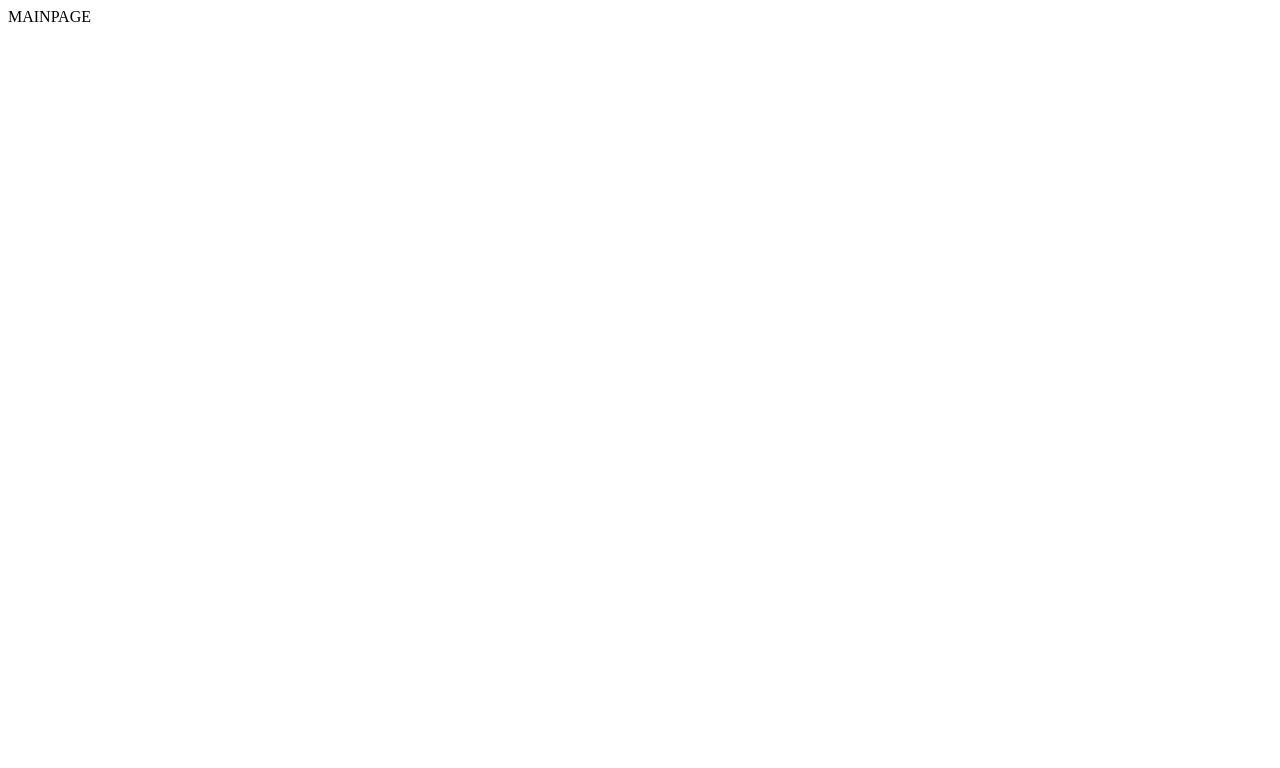
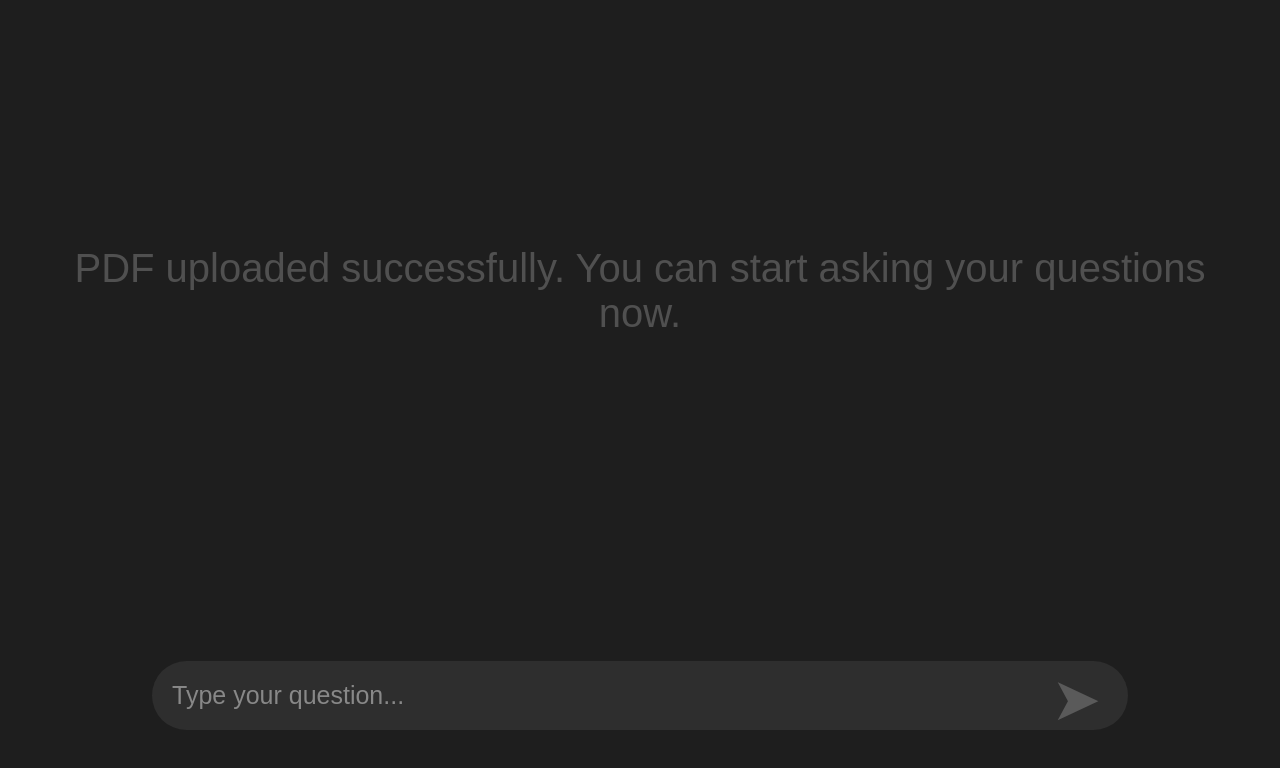
Before and after one commit to ABELDANALEX/hackrx-frontend, a React (Vite) app: page /main in a window 1280 px wide. Shown: the top 768 px of the page. Built offline with nearby package versions, Linux system fonts and the light colour scheme.

Commit message:
Questions Part Basic Functionality Done

```diff
--- a/package.json
+++ b/package.json
@@ -12,7 +12,9 @@
   "dependencies": {
     "react": "^19.1.1",
     "react-dom": "^19.1.1",
-    "react-router-dom": "^7.8.2"
+    "react-router-dom": "^7.8.2",
+    "simplebar": "^6.3.2",
+    "simplebar-react": "^3.3.2"
   },
   "devDependencies": {
     "@eslint/js": "^9.33.0",
--- a/src/components/QuestionsWindow/QuestionsWindow.css
+++ b/src/components/QuestionsWindow/QuestionsWindow.css
@@ -0,0 +1,95 @@
+.questions-window {
+  width: 100vw;
+  height: 100vh;
+  background-color: #1e1e1e;
+  color: #f0f0f0;
+  padding: 20px;
+  display: flex;
+  flex-direction: column;
+  box-sizing: border-box;
+  padding-left: 4vw;
+  padding-right: 4vw;
+  justify-content: flex-end;
+  gap: 5rem
+}
+
+.file-uploaded-header {
+  margin: auto; /* centers vertically & horizontally */
+  text-align: center;
+  color: #505050;
+  font-size: 40px;
+}
+
+.ask-container {
+  position: relative;
+  display: flex;
+  justify-content: center;
+  align-items: center;
+  padding-top: 20px;
+  padding-bottom: 50px;
+  /* border-top: 1px solid #505050; */
+}
+
+.ask-container input {
+  /* flex: 0 0; */
+  padding: 20px 60px 20px 20px; /* extra right padding for button */
+  border-radius: 50px;
+  border: none;
+  outline: none;
+  background-color: #2e2e2e;
+  color: #cccbcb;
+  font-size: 25px;
+  width: 70vw;
+  justify-self: center;
+}
+
+.ask-container input::placeholder {
+  color: #888;
+}
+
+.ask-container .ask-btn {
+  position: absolute;
+  right: 9.5vw;
+  bottom:45px;
+  background: none;
+  border: none;
+  cursor: pointer;
+  font-size: 60px;
+  color: #5a5a5a;
+}
+
+.ask-container .ask-btn:hover {
+  color: #888888;
+  transition: 0.3s;
+}
+
+.qa-list {
+  /* flex: 1;                take all available space */
+  overflow-y: auto;        /* scrollable */
+  display: flex;
+  flex-direction: column;
+  gap: 20px;
+  margin-left: 30vw;
+  padding: 20px;
+}
+
+
+.qa-list::-webkit-scrollbar {
+  width: 12px;               /* width of scrollbar */
+}
+
+.qa-list::-webkit-scrollbar-track {
+  background: #1e1e1e;       /* track background */
+  border-radius: 6px;
+}
+
+.qa-list::-webkit-scrollbar-thumb {
+  background-color: #6a6a6a;
+  border-radius: 6px;
+  border: 3px solid #1e1e1e;
+}
+
+.qa-list::-webkit-scrollbar-thumb:hover {
+  background-color: #4e4e4e; /* hover effect when container hovered */
+
+}
--- a/src/components/QuestionsWindow/QuestionsWindow.jsx
+++ b/src/components/QuestionsWindow/QuestionsWindow.jsx
@@ -0,0 +1,65 @@
+import React, { useState, useEffect } from "react";
+import "./QuestionsWindow.css";
+import QuestionAnswer from "../../subcomponents/QuestionAnswer/QuestionAnswer";
+
+export default function QuestionsWindow({ sessionID }) {
+  const [questions, setQuestions] = useState(() => {
+    if (!sessionID) return [];
+    const saved = sessionStorage.getItem(`${sessionID}-questions`);
+    return saved ? JSON.parse(saved) : [];
+  });
+
+  const [currentQuestion, setCurrentQuestion] = useState("");
+
+  // Save questions whenever updated
+  useEffect(() => {
+    if (!sessionID) return;
+    sessionStorage.setItem(`${sessionID}-questions`, JSON.stringify(questions));
+  }, [questions, sessionID]);
+
+  const handleAsk = () => {
+    if (!currentQuestion.trim()) return;
+
+    const newQA = {
+      question: currentQuestion,
+      answer: `Answer for: "${currentQuestion}"`,
+      timestamp: new Date().toLocaleTimeString(),
+    };
+
+    setQuestions((prev) => [...prev, newQA]);
+    setCurrentQuestion("");
+  };
+
+  return (
+    <div className="questions-window">
+      {questions.length === 0 ? (
+        <div className="file-uploaded-header">
+          PDF uploaded successfully. You can start asking your questions now.
+        </div>
+      ) : (
+        <div className="qa-list">
+          {questions.map((qa, idx) => (
+            <QuestionAnswer
+              key={idx}
+              question={qa.question}
+              answer={qa.answer}
+              timestamp={qa.timestamp}
+            />
+          ))}
+        </div>
+      )}
+      <div className="ask-container">
+        <input
+          type="text"
+          placeholder="Type your question..."
+          value={currentQuestion}
+          onChange={(e) => setCurrentQuestion(e.target.value)}
+          onKeyDown = {(e) =>{
+            if(e.key === "Enter") handleAsk()
+          }}
+        />
+        <button onClick={handleAsk} className="ask-btn">➤</button>
+      </div>
+    </div>
+  );
+}
--- a/src/subcomponents/QuestionAnswer/QuestionAnswer.css
+++ b/src/subcomponents/QuestionAnswer/QuestionAnswer.css
@@ -0,0 +1,23 @@
+.qa-card {
+  background-color: #1e1e1e;
+  color: #f0f0f0;
+  border: 1px solid #333;
+  border-radius: 8px;
+  padding: 12px 16px;
+  margin-bottom: 12px;
+  font-family: Arial, sans-serif;
+  transition: background-color 0.2s ease;
+}
+
+.qa-card:hover {
+  background-color: #2a2a2a;
+}
+
+.qa-question {
+  margin-bottom: 8px;
+  color: #9cdcfe; /* bluish tone */
+}
+
+.qa-answer {
+  color: #dcdcaa; /* yellowish tone */
+}
--- a/src/subcomponents/QuestionAnswer/QuestionAnswer.jsx
+++ b/src/subcomponents/QuestionAnswer/QuestionAnswer.jsx
@@ -0,0 +1,15 @@
+import React from "react";
+import "./QuestionAnswer.css";
+
+export default function QuestionAnswer({ question, answer }) {
+  return (
+    <div className="qa-card">
+      <div className="qa-question">
+        <strong>Q:</strong> {question}
+      </div>
+      <div className="qa-answer">
+        <strong>A:</strong> {answer}
+      </div>
+    </div>
+  );
+}
--- a/src/views/MainPage/MainPage.css
+++ b/src/views/MainPage/MainPage.css
@@ -0,0 +1,14 @@
+.main-page {
+  display: flex;
+  flex-direction: column;
+  align-items: center;
+  padding: 0px;
+  font-family: Arial, sans-serif;
+
+}
+
+body,html{
+  background-color: black;
+  margin: 0;
+  padding: 0;
+}
--- a/src/views/MainPage/MainPage.jsx
+++ b/src/views/MainPage/MainPage.jsx
@@ -1,8 +1,33 @@
+import React, { useEffect, useState } from "react";
+// import UploadPdf from "../../components/UploadPdf/UploadPdf";
+import QuestionsWindow from "../../components/QuestionsWindow/QuestionsWindow";
+import "./MainPage.css";
 
-export default function MainPage(){
-    return(
-    <>
-    MAINPAGE
-    </>
-    )
+export default function MainPage() {
+  const [sessionID, setSessionID] = useState(null);
+  const [pdfUploaded, setpdfUploaded] = useState(true) //false
+
+  // Generate or retrieve sessionID from sessionStorage
+  useEffect(() => {
+    let id = sessionStorage.getItem("sessionID");
+    if (!id) {
+      id = crypto.randomUUID();
+      sessionStorage.setItem("sessionID", id);
+    }else{
+      const uploaded = sessionStorage.getItem(`${id}-pdfUploaded`)
+      if (uploaded == "true") setpdfUploaded(true)
+    }
+    setSessionID(id);
+  }, []);
+
+
+  if (!sessionID) return null //don't render until sessionID is available
+  return (
+    <div className="main-page">
+      {!pdfUploaded && sessionID && (
+        <UploadPdf sessionID={sessionID} setpdfUploaded={setpdfUploaded} />
+      )}
+      {pdfUploaded && sessionID && <QuestionsWindow sessionID={sessionID} />}
+    </div>
+  );
 }
```
Also changed, not shown: 1 other file (tests, documents, lock files or other folders).
